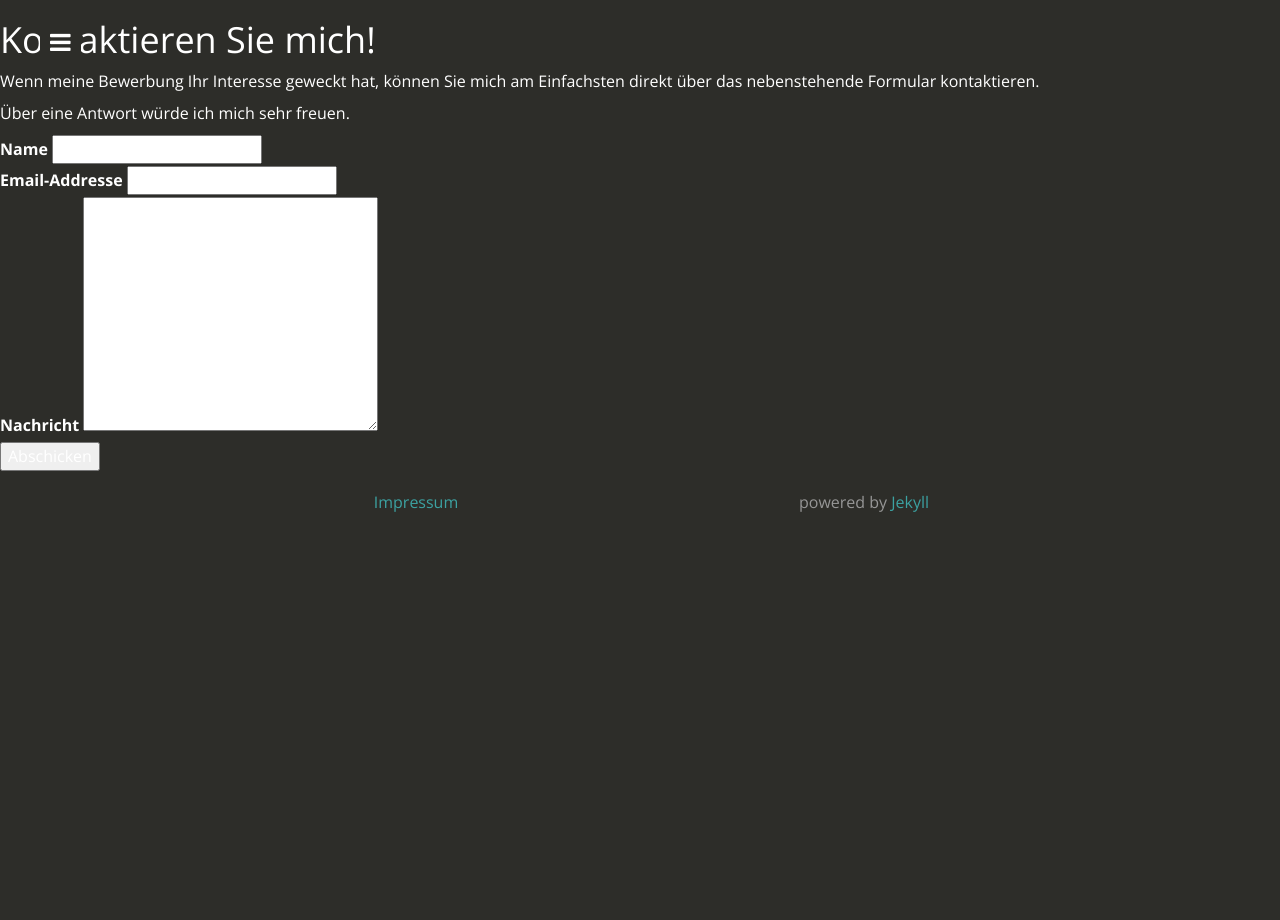
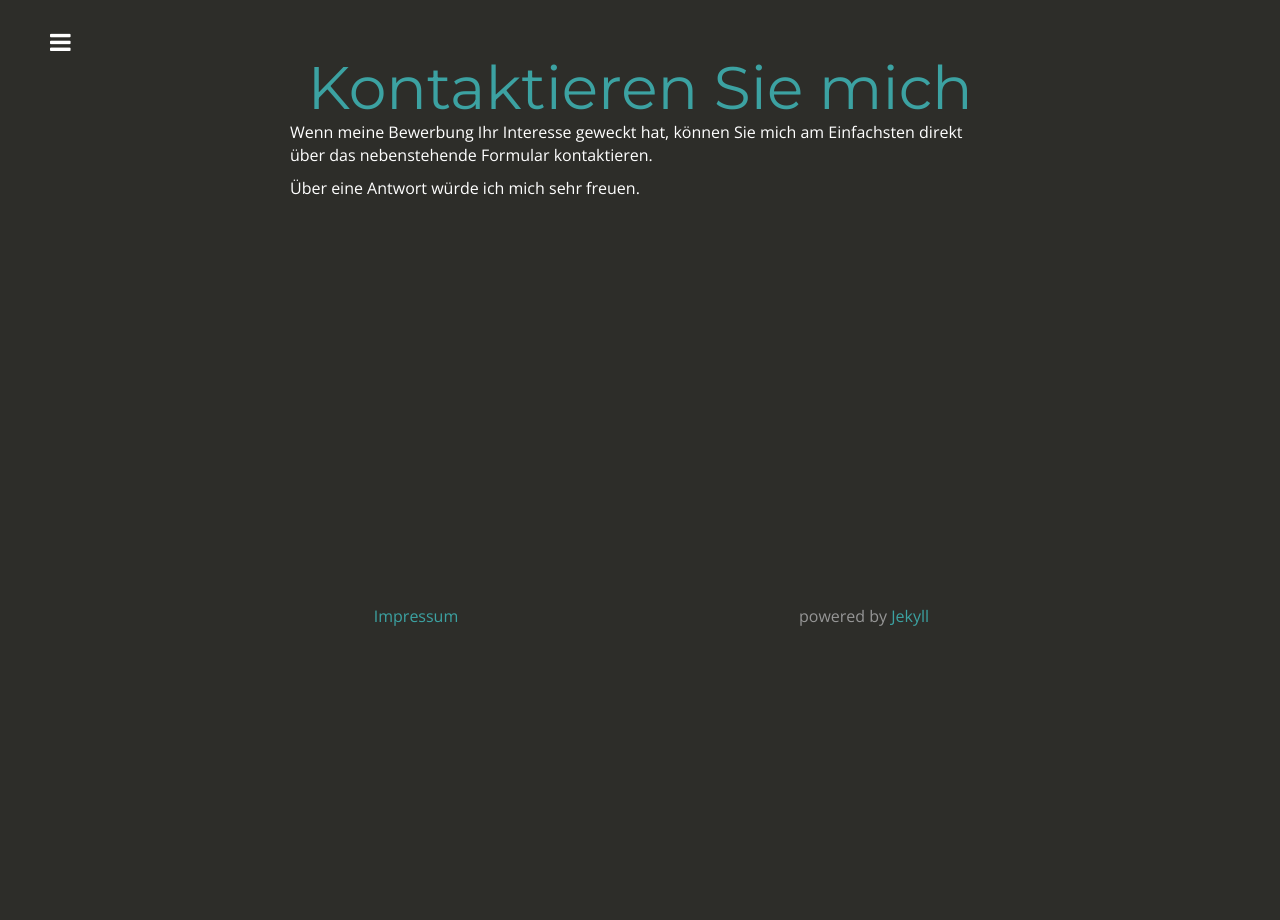
Before and after one commit to BriGitBardot/Bewerbung2, a Jekyll site: the page built from Kontakt.md, in a window 1280 px wide. Built offline with Jekyll 4.4.1, drawn with Linux system fonts in a browser that asks for light colours; nearby versions of some CDN libraries.

Commit message:
Update Kontakt.md

```diff
--- a/Kontakt.md
+++ b/Kontakt.md
@@ -1,22 +1,16 @@
 ---
 layout: default
-title: Kontakt
 ---
 
-<div>
-  <h1 class="pageTitle">Kontaktieren Sie mich!</h1>
-  <div class="contactContent">
-    <p class="intro">Wenn meine Bewerbung Ihr Interesse geweckt hat, können Sie mich am Einfachsten direkt über das nebenstehende Formular kontaktieren.</p>
-    <p class="intro">Über eine Antwort würde ich mich sehr freuen.</p>
+<div class="container-fluid index">
+  <div class="row index all-posts">
+
+    <h1 class="header author-header">Kontaktieren Sie mich</h1>
+<p>Wenn meine Bewerbung Ihr Interesse geweckt hat, können Sie mich am Einfachsten direkt über das nebenstehende Formular kontaktieren.</p>
+<p class="intro">Über eine Antwort würde ich mich sehr freuen.</p>
+
+    <div id="search-container">
 
   </div>
-  <form action="http://formspree.io/annika.hamachers@uni-muenster.de" method="POST">
-    <label for="name">Name</label>
-    <input type="text" id="name" name="name" class="full-width"><br>
-    <label for="email">Email-Addresse</label>
-    <input type="email" id="email" name="_replyto" class="full-width"><br>
-    <label for="message">Nachricht</label>
-    <textarea name="message" id="message" cols="30" rows="10" class="full-width"></textarea><br>
-    <input type="submit" value="Abschicken" class="button">
-  </form>
 </div>
+</div>
```
